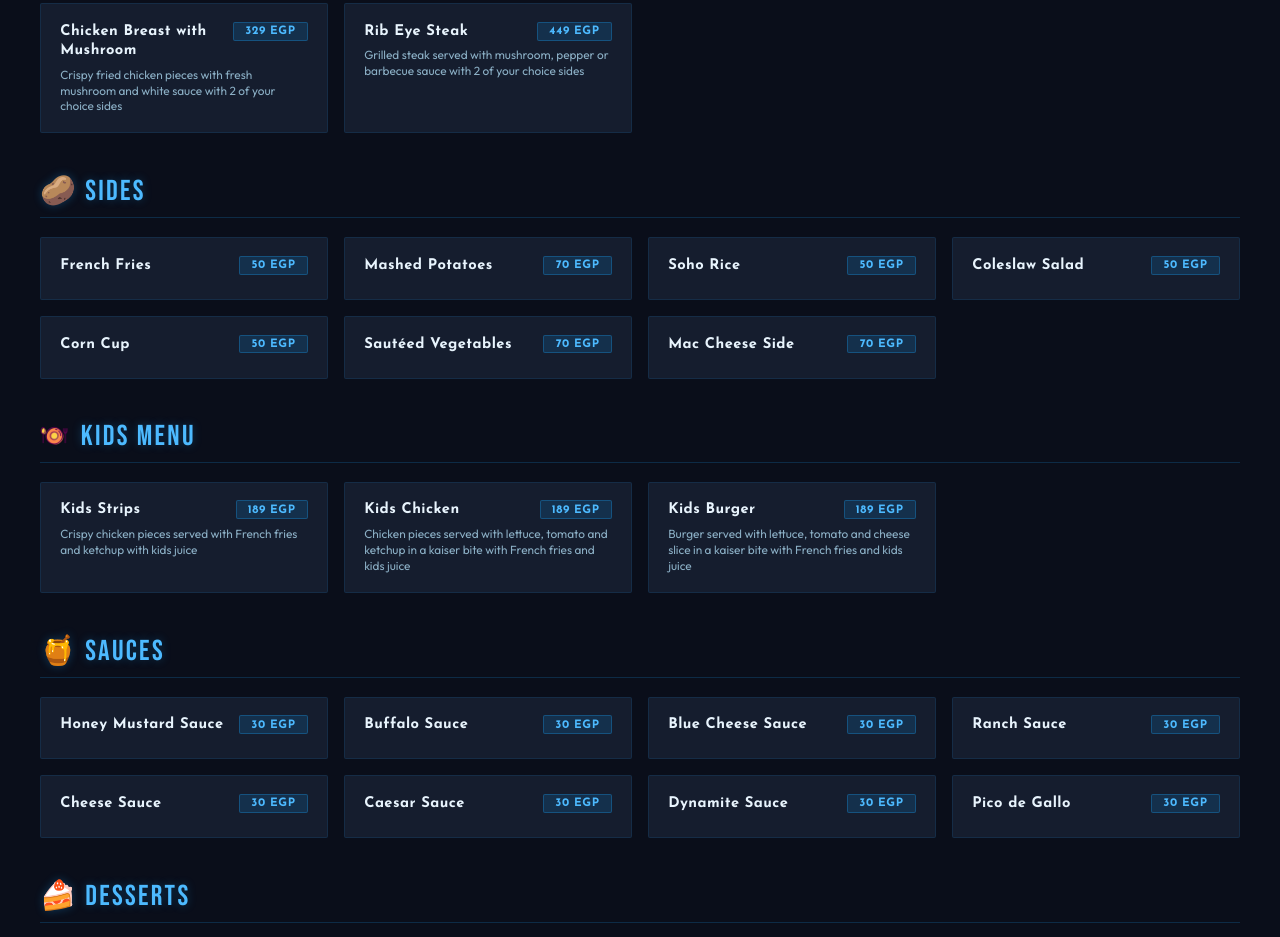
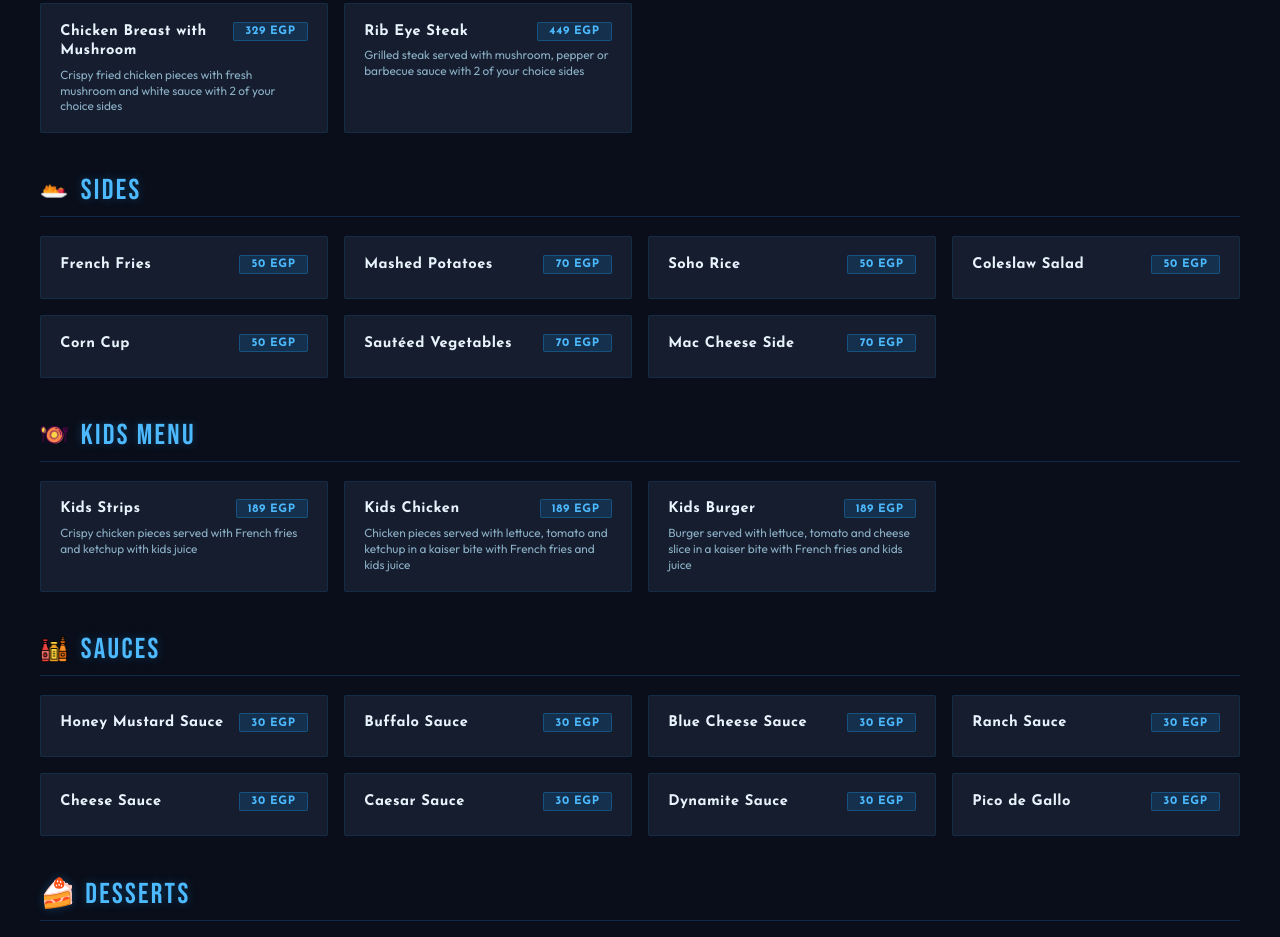
Before and after one commit to MohamedRamadanSalah/res343, a plain HTML site: page index.html in a window 1280 px wide. Shown: the part 4913-5850 px from the top of the page. Drawn offline with nearby package versions, Linux system fonts and the light colour scheme; no server answers; a web font is replaced by a local one.

Commit message:
Update category icons: Sides, Sauces, and Milkshakes now use PNG images

```diff
--- a/index.html
+++ b/index.html
@@ -2814,16 +2814,16 @@
 
       function getCategoryDisplay(cat) {
         const iconMap = {
-          "🍟 Sides":
+          "🥔 Sides":
             '<img src="sides.png" alt="Sides" style="width: 28px; height: 28px; vertical-align: middle;">',
           "👶 Kids Menu":
             '<img src="kids_meal.png" alt="Kids Menu" style="width: 28px; height: 28px; vertical-align: middle;">',
-          "🥛 Milkshakes":
+          "🥤 Milkshakes":
             '<img src="milk-shake.png" alt="Milkshakes" style="width: 28px; height: 28px; vertical-align: middle;">',
-          "🧂 Sauces (Extra)":
+          "🍯 Sauces":
             '<img src="sauces.png" alt="Sauces" style="width: 28px; height: 28px; vertical-align: middle;">',
           "🍟 Appetizers":
-            '<img src="app.svg" alt="Sides" style="width: 28px; height: 28px; vertical-align: middle;">',
+            '<img src="app.svg" alt="Appetizers" style="width: 28px; height: 28px; vertical-align: middle;">',
         };
 
         if (iconMap[cat]) {
```
